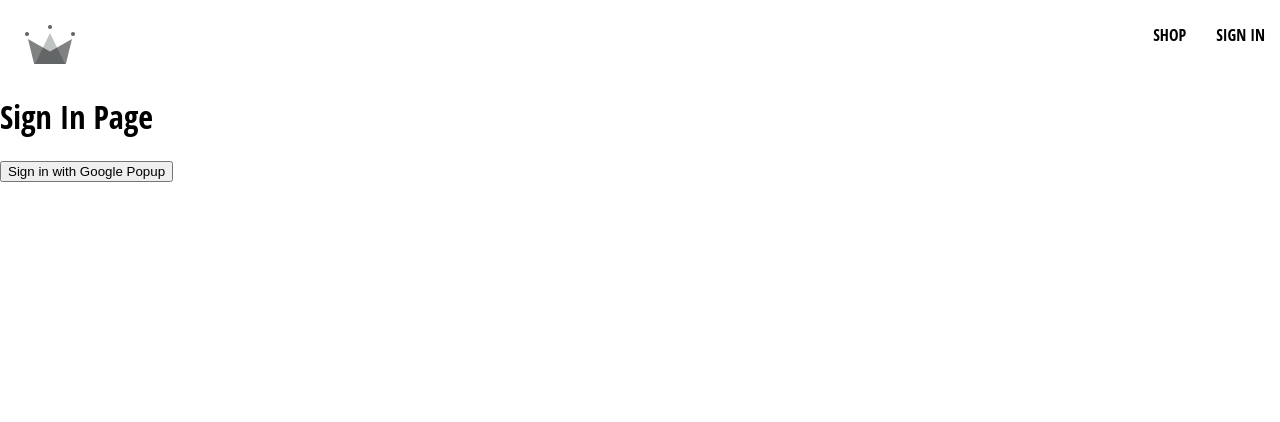
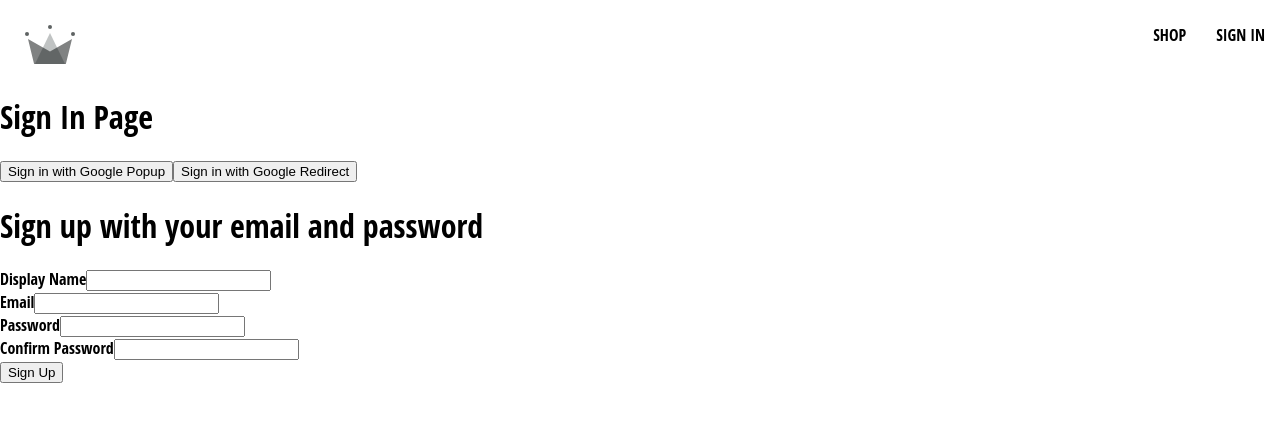
Before and after one commit to Povey88/crwn-clothing, a React (Create React App) app: page /sign-in in a window 1280 px wide. Shown: the top 422 px of the page. Built offline with nearby package versions, Linux system fonts and the light colour scheme.

Commit message:
added sign-in and sign-up functionality

```diff
--- /dev/null
+++ b/src/components/form-input/form-input.component.jsx
@@ -0,0 +1,11 @@
+const FormInput = ({ label, ...otherProps }) => {
+    return (
+    <div className="group">
+        <label className={`${otherProps.value.length}`}>{label}</label>
+        <input {...otherProps}/>
+    </div>
+);
+
+}
+
+export default FormInput;
--- /dev/null
+++ b/src/components/sign-up-form/sign-up-form.component.jsx
@@ -0,0 +1,104 @@
+import { useState } from "react";
+import FormInput from "../form-input/form-input.component";
+
+import { createAuthUserWithEmailAndPassword, createUserDocumentFromAuth } from '../../utils/firebase/firebase.utils'
+
+
+const defaultFormFields = {
+    displayName: '',
+    email: '',
+    password: '',
+    confirmPassword: ''
+}
+
+
+
+const SignUpForm = () => {
+    const [formFields, setFormFields] = useState(defaultFormFields);
+    const { displayName, email, password, confirmPassword } = formFields;
+
+    console.log(formFields);
+
+    const resetFormFields = () => {
+        setFormFields(defaultFormFields);
+    }
+
+    const handleSubmit = async (event) => {
+        event.preventDefault();
+
+        if(password !== confirmPassword) {
+            alert('Passwords do not match');
+            return;
+        }
+
+        try {
+            const { user } = await createAuthUserWithEmailAndPassword(email, password);
+
+                await createUserDocumentFromAuth(user, { displayName });
+                resetFormFields();
+
+        } catch(error) {
+            if(error.code === 'auth/email-already-in-use') {
+                alert('Cannot create user, email already in use');
+            } else {
+                console.log('user creation encountered an error', error);
+            }
+
+        }
+
+    }
+
+    const handleChange = (event) => {
+        const { name, value } = event.target;
+
+    setFormFields({ ...formFields, [name]: value });
+    };
+
+    return (
+        <div>
+            <h1>Sign up with your email and password</h1>
+            <form onSubmit={handleSubmit}>
+                <FormInput
+                label='Display Name'
+                type='text'
+                required
+                onChange={handleChange}
+                name='displayName'
+                value={displayName}/>
+
+                <FormInput
+                label='Email'
+                type='email'
+                required
+                onChange={handleChange}
+                name='email'
+                value={email}/>
+
+                <FormInput
+                label='Password'
+                type='password'
+                required
+                onChange={handleChange}
+                name='password'
+                value={password}/>
+
+                <FormInput
+                label='Confirm Password'
+                type='password'
+                required
+                onChange={handleChange}
+                name='confirmPassword'
+                value={confirmPassword}/>
+                <button type='submit'>Sign Up</button>
+            </form>
+        </div>
+    )
+}
+
+export default SignUpForm;
+
+// confirm that password matches
+// see if there is auth with email and p/w
+// create a userdoc from return
+
+// previously done in sign-in component
--- a/src/routes/home/home.component.jsx
+++ b/src/routes/home/home.component.jsx
@@ -1,6 +1,6 @@
-import { Outlet } from 'react-router-dom';
+import { Outlet } from "react-router-dom";
 
-import Directory from '../../components/directory/directory.component';
+import Directory from "../../components/directory/directory.component";
 
 const Home = () => {
   const categories = [
--- a/src/routes/sign-in/sign-in.component.jsx
+++ b/src/routes/sign-in/sign-in.component.jsx
@@ -1,9 +1,25 @@
-import { signInWithGooglePopup, createUserDocumentFromAuth } from '../../utils/firebase/firebase.utils'
+import { useEffect } from 'react';
+import { getRedirectResult } from 'firebase/auth';
+
+import {
+    auth,
+    signInWithGooglePopup,
+    createUserDocumentFromAuth,
+    signInWithGoogleRedirect
+} from "../../utils/firebase/firebase.utils";
+
+import SignUpForm from "../../components/sign-up-form/sign-up-form.component";
 
 
 const SignIn = () => {
+    useEffect(async () => {
+      const response = await getRedirectResult(auth);
+        if(response) {
+            const userDocRef = await createUserDocumentFromAuth(response.user);
+        }
+    }, []);
+
     const logGoogleUser = async () => {
-
         const { user } = await signInWithGooglePopup();
         const userDocRef = await createUserDocumentFromAuth(user);
     };
@@ -15,6 +31,10 @@
             <button onClick={logGoogleUser}>
                 Sign in with Google Popup
             </button>
+            <button onClick={signInWithGoogleRedirect}>
+                Sign in with Google Redirect
+            </button>
+            <SignUpForm />
         </div>
     );
 };
--- a/src/utils/firebase/firebase.utils.js
+++ b/src/utils/firebase/firebase.utils.js
@@ -1,9 +1,11 @@
-import { initializeApp } from 'firebase/app';
+import { initializeApp } from "firebase/app";
+
 import {
     getAuth,
     signInWithRedirect,
     signInWithPopup,
     GoogleAuthProvider,
+    createUserWithEmailAndPassword
   } from 'firebase/auth';
 
   import {
@@ -12,7 +14,6 @@
     getDoc,
     setDoc
   } from 'firebase/firestore';
-
 
 
 const firebaseConfig = {
@@ -26,25 +27,30 @@
 
   const firebaseApp = initializeApp(firebaseConfig);
 
-  const provider = new GoogleAuthProvider();
+  const googleProvider = new GoogleAuthProvider();
 
-  provider.setCustomParameters({
+  googleProvider.setCustomParameters({
       prompt: 'select_account'
   });
 
   export const auth = getAuth();
-  export const signInWithGooglePopup = () => signInWithPopup(auth, provider);
+  export const signInWithGooglePopup = () => signInWithPopup(auth, googleProvider);
+  export const signInWithGoogleRedirect = () => signInWithRedirect(auth, googleProvider);
 
   export const db = getFirestore();
 
-  export const createUserDocumentFromAuth = async (userAuth) => {
+  export const createUserDocumentFromAuth = async (
+    userAuth,
+    additionalInformation ={displayName: 'Tom'}
+    ) => {
+      if (!userAuth) return;
+
+
+
+
     const userDocRef = doc(db, 'users', userAuth.uid);
 
-    console.log(userDocRef);
-
     const userSnapshot = await getDoc(userDocRef);
-    console.log(userSnapshot);
-    console.log(userSnapshot.exists());
 
     if(!userSnapshot.exists()) {
       const { displayName, email } = userAuth;
@@ -54,7 +60,8 @@
         await setDoc(userDocRef, {
           displayName,
           email,
-          createdAt
+          createdAt,
+          ...additionalInformation
         });
       } catch (error) {
         console.log('error creating the user', error.message);
@@ -63,3 +70,9 @@
 
     return userDocRef;
   };
+
+  export const createAuthUserWithEmailAndPassword = async (email, password) => {
+    if (!email || !password) return;
+
+    return await createUserWithEmailAndPassword(auth, email, password);
+  };
```
Also changed, not shown: src/App.js (+4 -4 lines), src/routes/navigation/navigation.component.jsx (+4 -4 lines), src/components/form-input/form-input.styles.scss (added).
